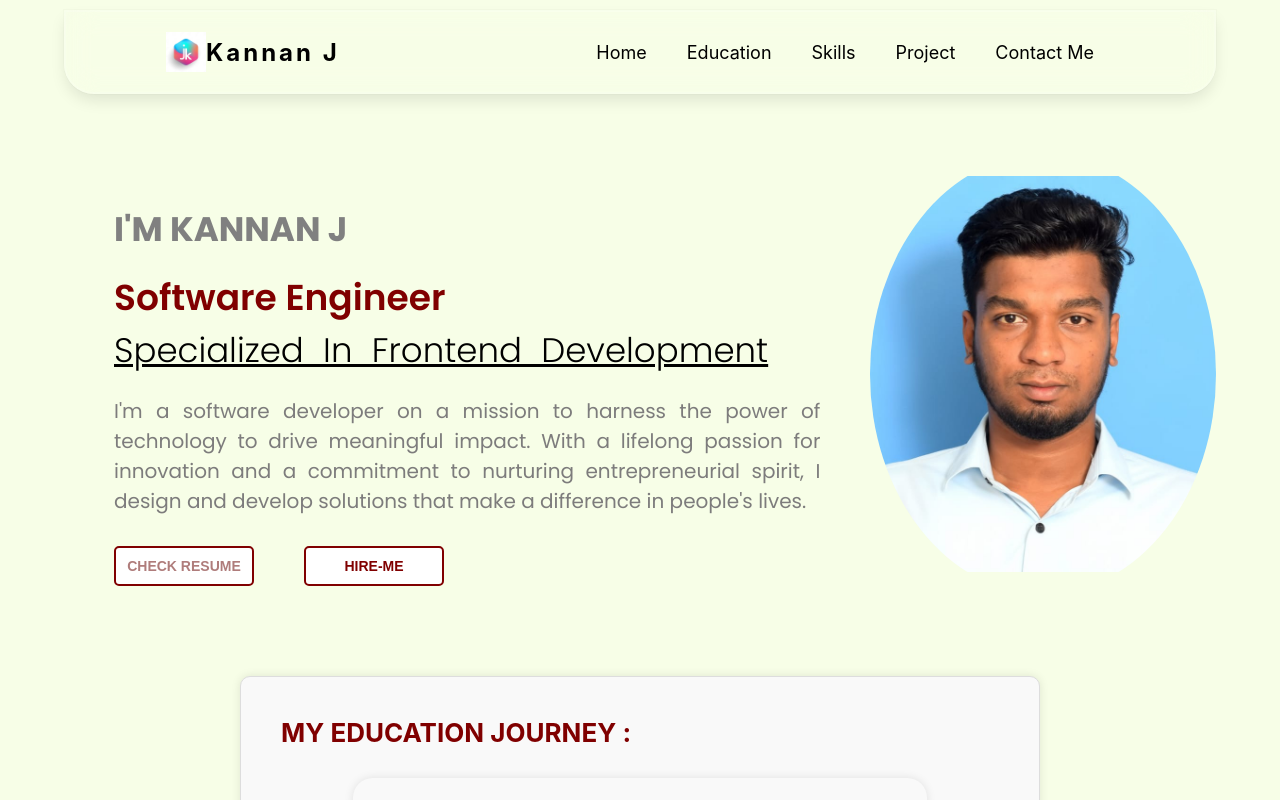
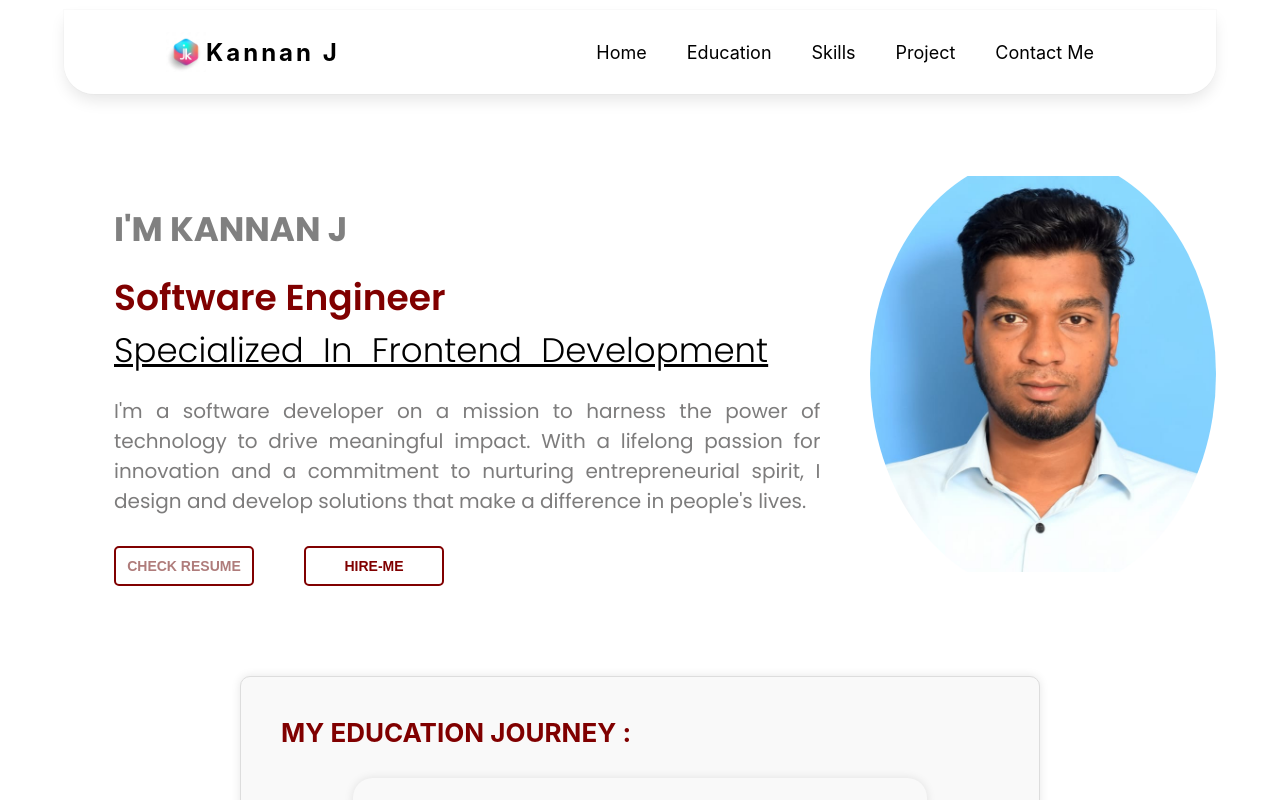
Before and after one commit to kannan304/Portfolio1, a React (Create React App) app: page /contact in a window 1280 px wide. Shown: the top 800 px of the page. Built offline with nearby package versions, Linux system fonts and the light colour scheme.

Commit message:
Update Nav.module.css

```diff
--- a/src/component/Nav.module.css
+++ b/src/component/Nav.module.css
@@ -15,7 +15,6 @@ body {
   /* background-color: #fff4f3; */
   /* background-color: #edd8f9; */
   /* border: 1px solid  black; */
-    background-color: rgb(247 254 231);
 
   font-family: -apple-system, BlinkMacSystemFont, 'Segoe UI', 'Roboto', 'Oxygen',
     'Ubuntu', 'Cantarell', 'Fira Sans', 'Droid Sans', 'Helvetica Neue',
```
